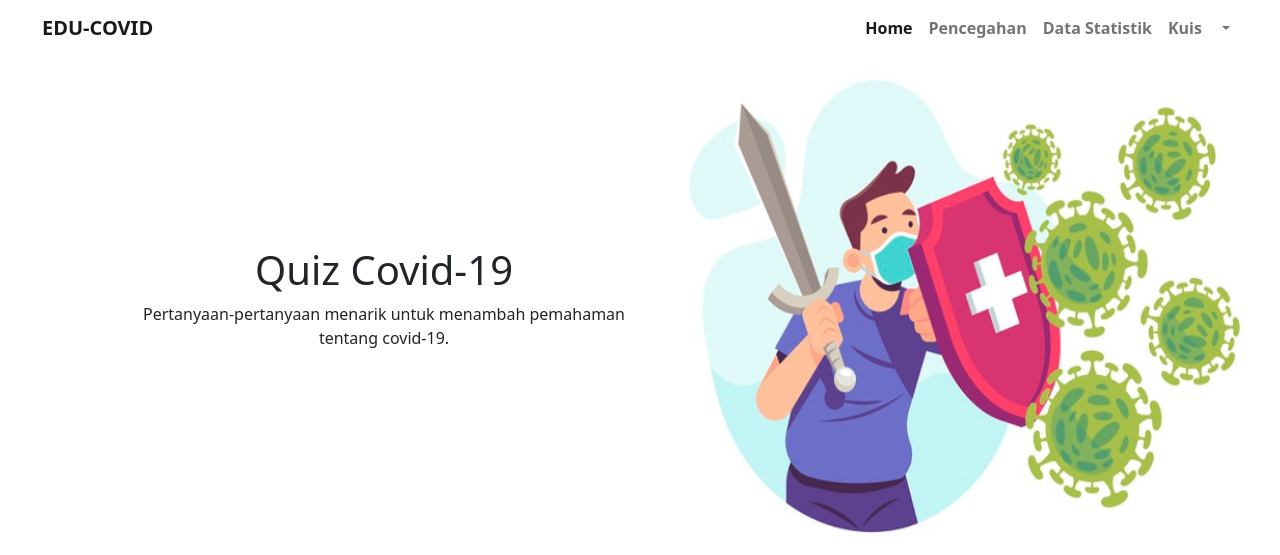
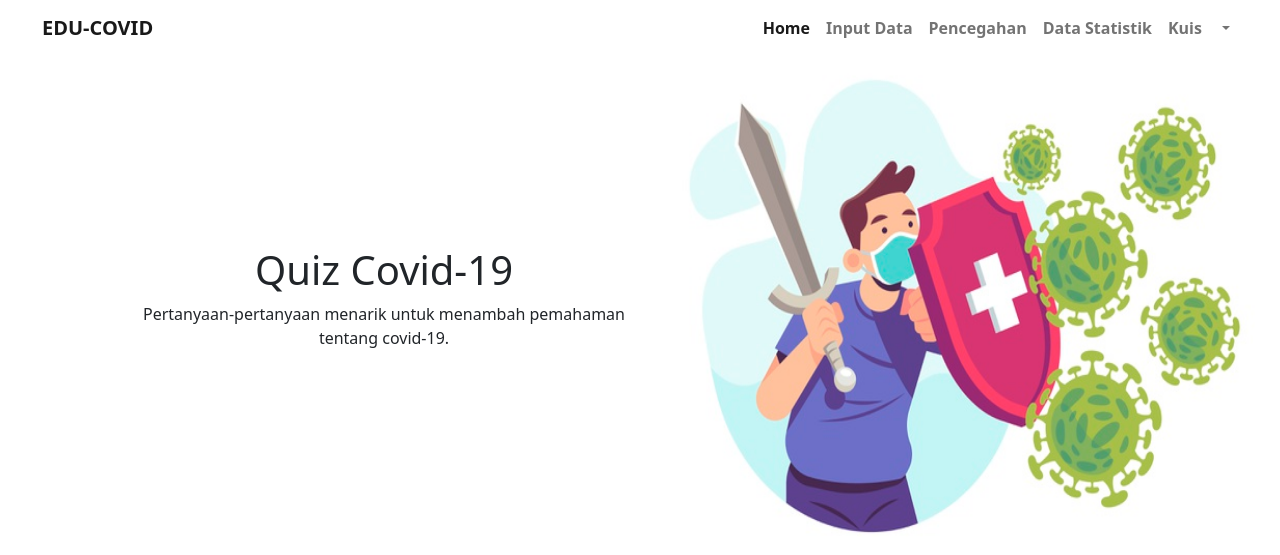
Before and after one commit to dinoproject/dpw, a PHP site: page /kuis.php in a window 1280 px wide. Shown: the top 555 px of the page. Run offline with PHP 8.4, Linux system fonts and the light colour scheme; the visitor is signed in with stand-in values (Sample User, id 1); data that the repository does not hold is empty.

Commit message:
Update kuis.php

```diff
--- a/kuis.php
+++ b/kuis.php
@@ -40,6 +40,9 @@
                     <ul class="navbar-nav ms-auto">
                       <li class="nav-item">
                         <a class="nav-link active" aria-current="page" href="index.php">Home</a>
+                    </li>
+                    <li class="nav-item">
+                        <a class="nav-link" href="input_covid.php">Input Data</a>
                     </li>
                     <li class="nav-item">
                         <a class="nav-link" href="pencegahan.php">Pencegahan</a>
@@ -249,8 +252,7 @@
                             </div>
                         </div>
                         <div class="d-flex flex-row justify-content-between align-items-center p-3 bg-white">
-                            <button class="btn btn-primary border-success align-items-center btn-success" type="button"
-                                onclick="quiz()">Submit<i class="fa fa-angle-right ml-2"></i></button>
+                            <button class="btn btn-primary border-success align-items-center btn-success" type="button" onclick="quiz()">Submit<i class="fa fa-angle-right ml-2"></i></button>
                         </div>
                     </div>
                 </div>
```
